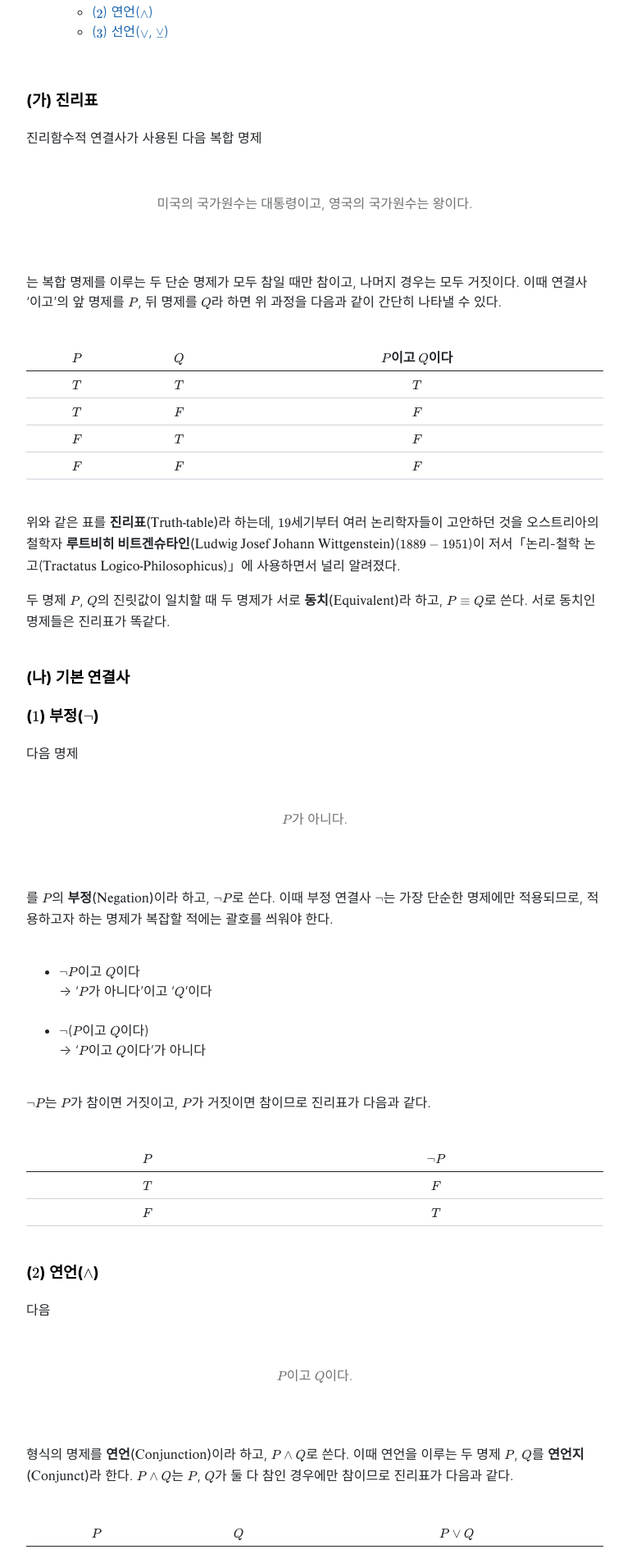
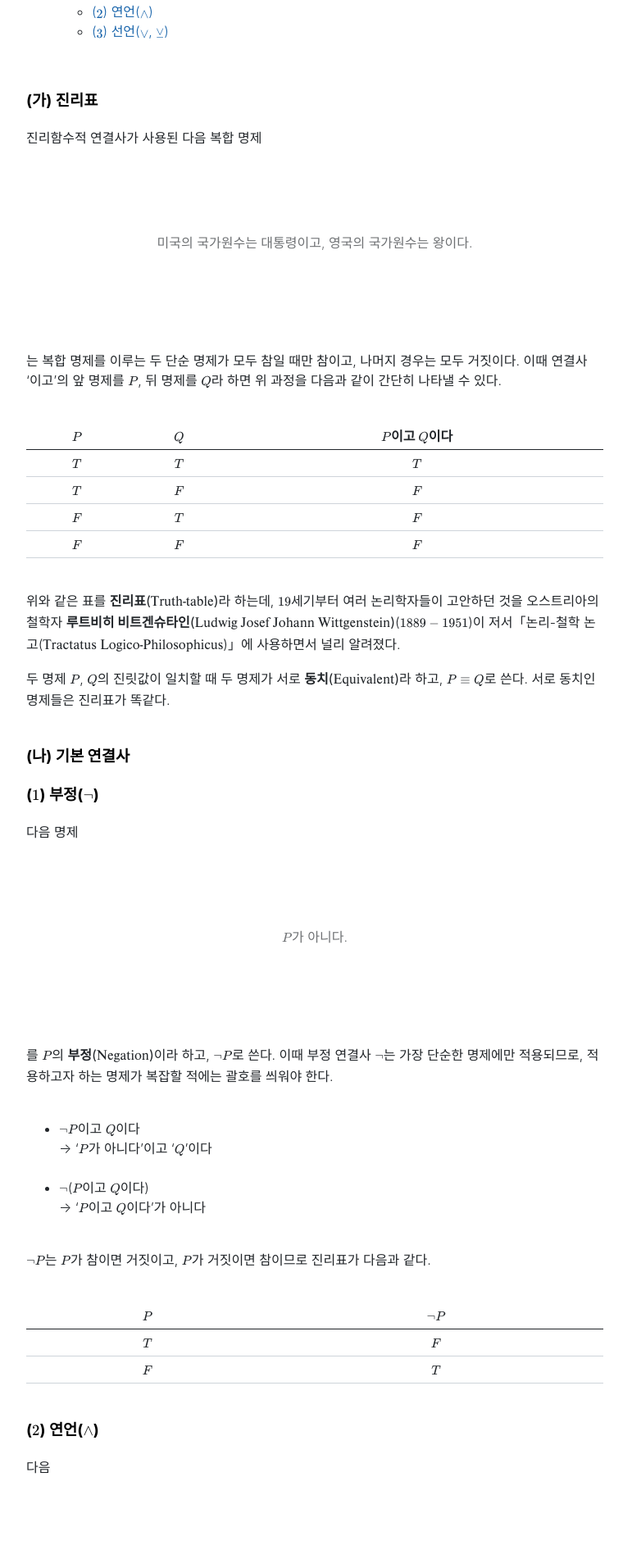
Before and after one commit to Log-zero/Log-zero.github.io, a Jekyll site: the page built from _posts/2026-01-24-진리함수적-연결사.md, in a window 1280 px wide. Shown: the part 344-2240 px from the top of the page at 82% size, without its empty margins (256-1016 px from the left). Built offline with Jekyll 4.4.1, drawn with Linux system fonts in a browser that asks for light colours; nearby versions of some CDN libraries.

Commit message:
blockquote

```diff
--- a/assets/css/blockquote.css
+++ b/assets/css/blockquote.css
@@ -4,7 +4,7 @@ blockquote::after {
 }
 
 article.post blockquote {
-  margin: 2em 0;
+  margin: 5em 0;
   padding: 0;
   border: none;
   text-align: center;
```
